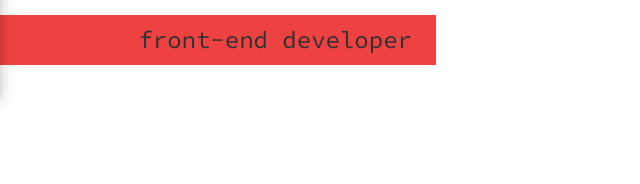
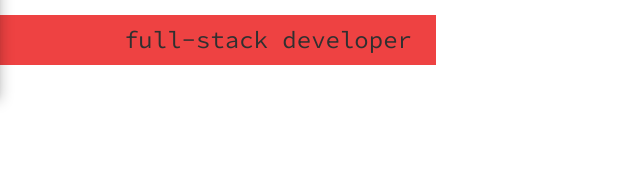
Before and after one commit to enjeytee/my-portfolio, a plain HTML site: page index.html in a window 1280 px wide. Shown: the part 380-564 px from the top of the page, 549-1189 px from the left. Drawn offline with nearby package versions, Linux system fonts and the light colour scheme.

Commit message:
Update index.html

```diff
--- a/index.html
+++ b/index.html
@@ -36,7 +36,7 @@
             <h1 class="section__title section__title--intro">
                 Hi, I am <strong>John Trajano</strong>
             </h1>
-            <p class="section__subtitle section__subtitle--intro">front-end developer</p>
+            <p class="section__subtitle section__subtitle--intro">full-stack developer</p>
             <img src="img/john01.jpg" alt="a picture of John" class="intro__img">
         </section>
 
```
